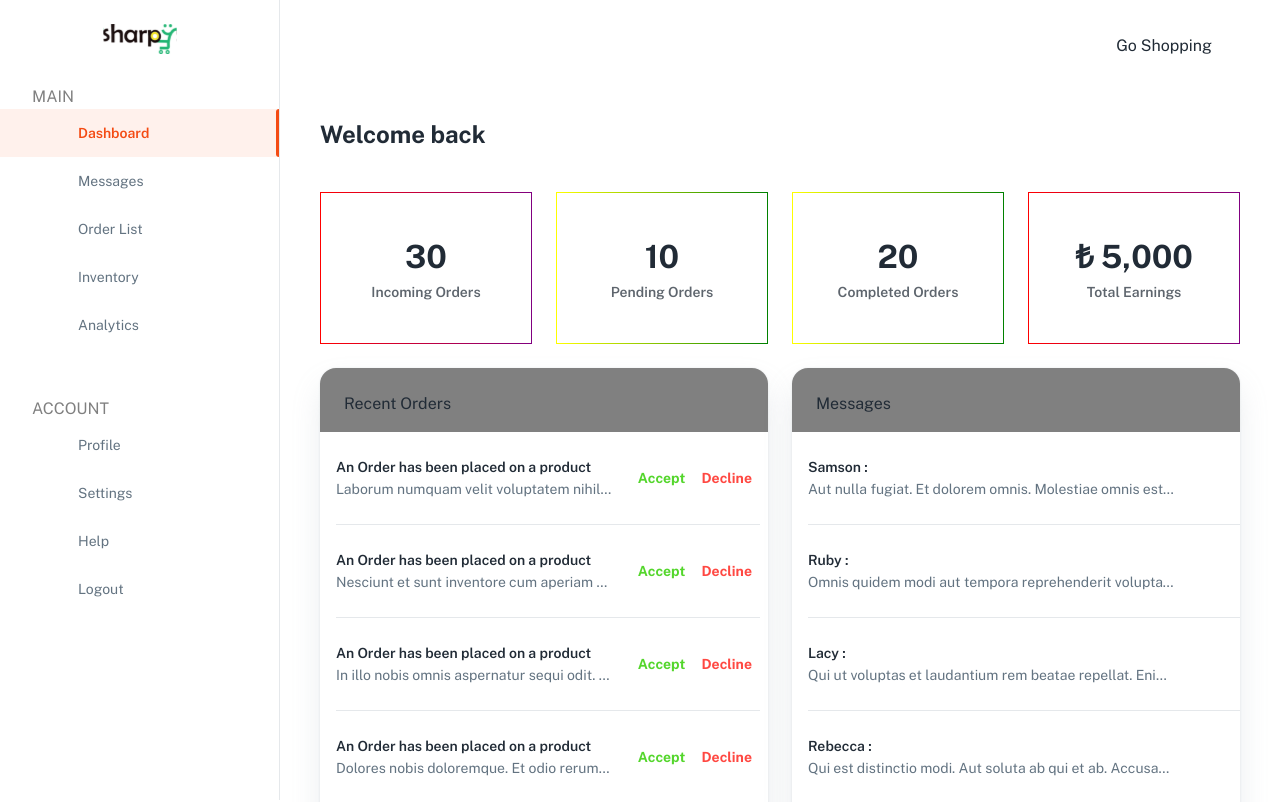
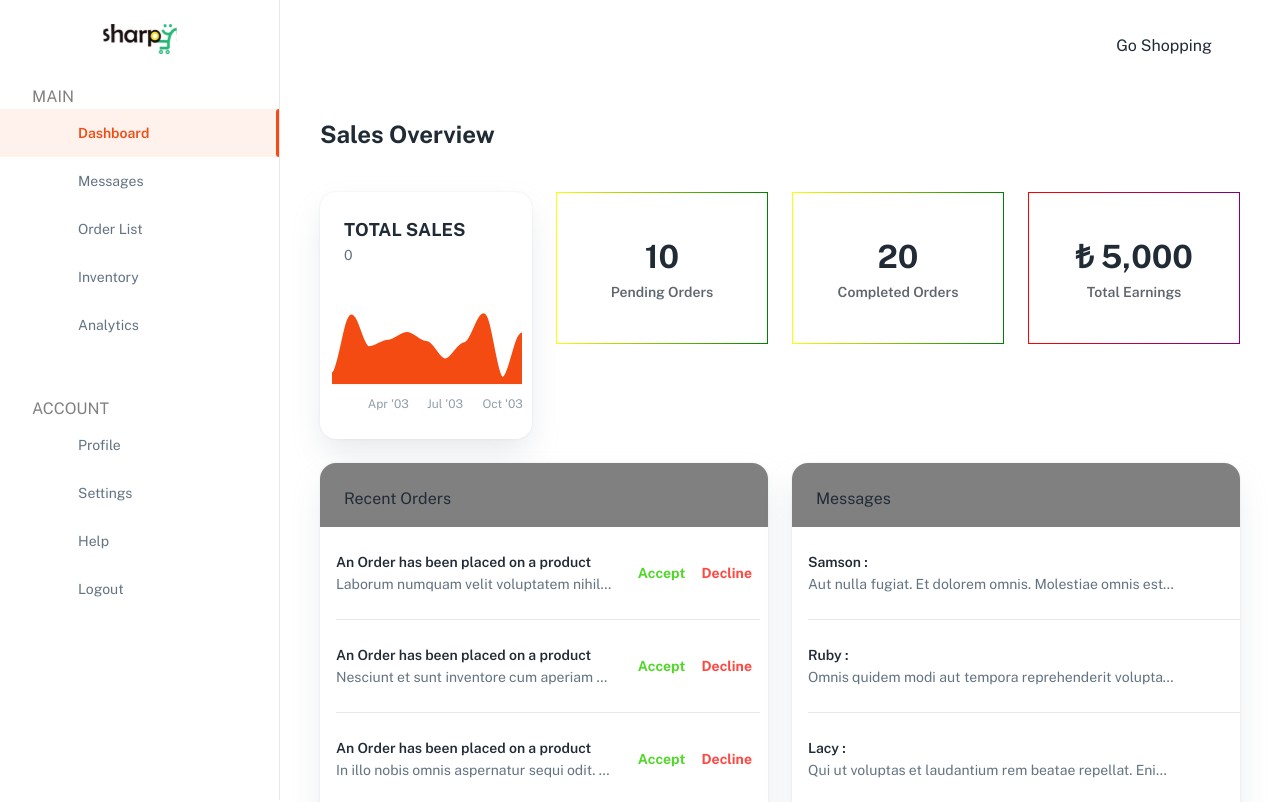
Before and after one commit to shoboske/sharpy-ecommerce, a React (Create React App) app: page /dashboard/home in a window 1280 px wide. Shown: the top 802 px of the page. Built offline with nearby package versions, Linux system fonts and the light colour scheme; a web font is replaced by a local one.

Commit message:
Added first dashboard chart component

```diff
--- /dev/null
+++ b/src/_mocks_/sales.js
@@ -0,0 +1,5 @@
+import faker from 'faker';
+
+export const totalSales = [...Array(11)].map(() =>
+  faker.datatype.number({ min: 2300, max: 2500, precision: 0.01 })
+);
--- /dev/null
+++ b/src/components/_dashboard/app/AppTotalSales.js
@@ -0,0 +1,74 @@
+import { merge } from 'lodash';
+import ReactApexChart from 'react-apexcharts';
+// material
+import { Card, CardHeader, Box } from '@mui/material';
+//
+import { BaseOptionChart } from '../../charts';
+import { totalSales } from '../../../_mocks_/sales';
+
+// ----------------------------------------------------------------------
+
+const CHART_DATA = [
+  {
+    name: 'Total Sales',
+    type: 'area',
+    data: totalSales
+  }
+];
+
+export default function AppTotalSales() {
+  const chartOptions = merge(BaseOptionChart(), {
+    stroke: { width: [2] },
+    plotOptions: { bar: { columnWidth: '11%', borderRadius: 4 } },
+    fill: { type: 'solid' },
+    labels: [
+      '01/01/2003',
+      '02/01/2003',
+      '03/01/2003',
+      '04/01/2003',
+      '05/01/2003',
+      '06/01/2003',
+      '07/01/2003',
+      '08/01/2003',
+      '09/01/2003',
+      '10/01/2003',
+      '11/01/2003'
+    ],
+    xaxis: { type: 'datetime', show: false },
+    yaxis: { show: false },
+    tooltip: {
+      shared: true,
+      intersect: false,
+      y: {
+        formatter: (y) => {
+          if (typeof y !== 'undefined') {
+            return `${y.toFixed(0)}`;
+          }
+          return y;
+        }
+      }
+    },
+    grid: {
+      show: false,
+      xaxis: {
+        lines: {
+          show: false
+        }
+      },
+      yaxis: {
+        lines: {
+          show: false
+        }
+      }
+    }
+  });
+
+  return (
+    <Card>
+      <CardHeader title="TOTAL SALES" subheader={0} sx={{ pb: 0, mb: 0 }} />
+      <Box sx={{ p: 0, pb: 1, mt: 0 }} dir="ltr">
+        <ReactApexChart type="area" series={CHART_DATA} options={chartOptions} height={150} />
+      </Box>
+    </Card>
+  );
+}
--- a/src/components/_dashboard/app/index.js
+++ b/src/components/_dashboard/app/index.js
@@ -13,3 +13,4 @@ export { default as AppIncomingOrders } from './AppIncomingOrders';
 export { default as AppCompletedOrders } from './AppCompletedOrders';
 export { default as AppTotalEarnings } from './AppTotalEarnings';
 export { default as AppRecentMessages } from './AppRecentMessages';
+export { default as AppTotalSales } from './AppTotalSales';
--- a/src/pages/DashboardApp.js
+++ b/src/pages/DashboardApp.js
@@ -7,8 +7,8 @@ import {
   AppTotalEarnings,
   AppCompletedOrders,
   AppRecentOrders,
-  AppIncomingOrders,
-  AppRecentMessages
+  AppRecentMessages,
+  AppTotalSales
 } from '../components/_dashboard/app';
 
 // ----------------------------------------------------------------------
@@ -18,11 +18,11 @@ export default function DashboardApp() {
     <Page title="Dashboard | Sharpy">
       <Container maxWidth="xl">
         <Box sx={{ pb: 5 }}>
-          <Typography variant="h4">Welcome back</Typography>
+          <Typography variant="h4">Sales Overview</Typography>
         </Box>
         <Grid container spacing={3}>
           <Grid item xs={12} sm={6} md={3}>
-            <AppIncomingOrders />
+            <AppTotalSales />
           </Grid>
           <Grid item xs={12} sm={6} md={3}>
             <AppPendingOrders />
```
